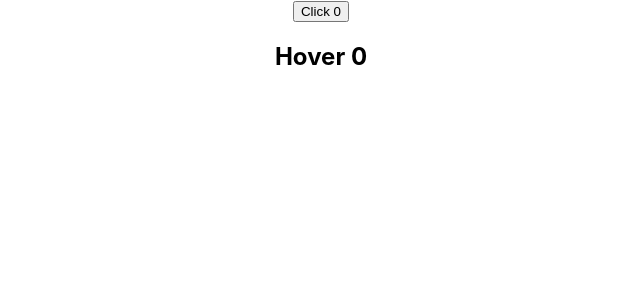
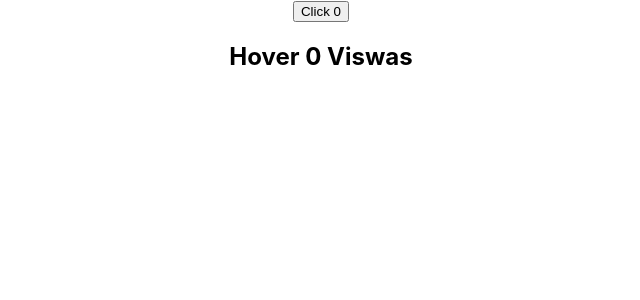
Before and after one commit to aldhyyy/react-the-basic, a React (Create React App) app: page / in a window 1280 px wide. Shown: the top 300 px of the page, without its empty margins (319-959 px from the left). Built offline with nearby package versions, Linux system fonts and the light colour scheme.

Commit message:
parsing props left

```diff
--- a/src/App.js
+++ b/src/App.js
@@ -12,7 +12,7 @@ function App() {
   return (
     <div className="App">
       <ClickCounter />
-      <HoverCounter />
+      <HoverCounter name="Viswas" />
     </div>
   );
 }
--- a/src/components/HOC/withCounter.js
+++ b/src/components/HOC/withCounter.js
@@ -16,7 +16,14 @@ const withCounter = (WrappedComponent) => {
 
     render() {
       const { count } = this.state;
-      return <WrappedComponent count={count} increment={this.increment} />;
+
+      return (
+        <WrappedComponent
+          count={count}
+          increment={this.increment}
+          {...this.props} //pass down the rest of props to be able to use on wrapped component
+        />
+      );
     }
   }
 
--- a/src/components/HoverCounter.js
+++ b/src/components/HoverCounter.js
@@ -2,11 +2,12 @@ import React from "react";
 import withCounter from "./HOC/withCounter";
 
 const HoverCounter = (props) => {
-  const { count, increment } = props;
-
+  const { count, increment, name } = props;
   return (
     <div>
-      <h2 onMouseOver={increment}>Hover {count}</h2>
+      <h2 onMouseOver={increment}>
+        Hover {count} {name}
+      </h2>
     </div>
   );
 };
```
